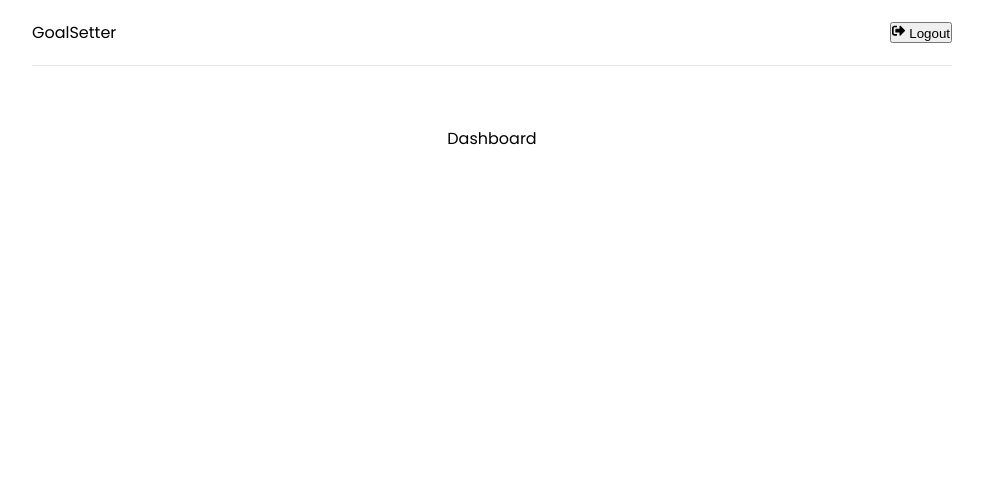
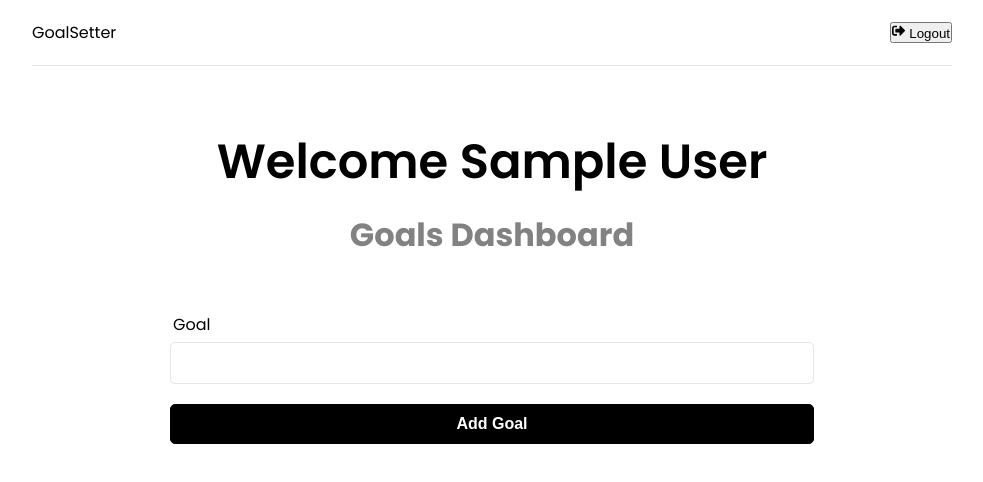
Before and after one commit to GiftBanda/MERN-2022-Frontend, a React (Create React App) app: page / in a window 1280 px wide. Shown: the top 482 px of the page, without its empty margins (148-1131 px from the left). Built offline with nearby package versions, Linux system fonts and the light colour scheme; sample sign-in values are in the browser's storage.

Commit message:
goal state added

```diff
--- a/src/app/store.js
+++ b/src/app/store.js
@@ -1,8 +1,10 @@
 import { configureStore } from '@reduxjs/toolkit';
 import authReducer from '../features/auth/authSlice';
+import goalReducer from '../features/goals/goalSlice';
 
 export const store = configureStore({
   reducer: {
-    auth: authReducer
+    auth: authReducer,
+    goals: goalReducer,
   },
 });
--- /dev/null
+++ b/src/components/GoalForm.jsx
@@ -0,0 +1,39 @@
+import React from 'react';
+import {useState} from 'react';
+import { useDispatch} from 'react-redux';
+import { createGoal } from '../features/goals/goalSlice';
+
+function GoalForm() {
+    const [text, setText] = useState('')
+
+    const dispatch = useDispatch()
+
+    const onSubmit = (e) => {
+        e.preventDefault()
+
+        dispatch(createGoal({text}))
+        setText('')
+    }
+
+  return (
+    <section className='form'>
+        <form onSubmit={onSubmit}>
+            <div className='form-group'>
+                <label htmlFor='text'>Goal</label>
+                <input
+                type='text'
+                name='text'
+                id='text'
+                value={text}
+                onChange={(e) => setText(e.target.value)}
+                />
+            </div>
+            <div className="form-group">
+                <button type="submit" className="btn btn-block">Add Goal</button>
+            </div>
+        </form>
+    </section>
+  )
+}
+
+export default GoalForm
--- /dev/null
+++ b/src/features/goals/goalService.js
@@ -0,0 +1,21 @@
+import axios from "axios";
+
+const API_URL = "http://localhost:5001/api/goals";
+
+// Create new goal
+
+const createGoal = async (goalData, token) => {
+  const config = {
+    headers: {
+      Authorization: `Bearer ${token}`,
+    },
+  };
+  const res = await axios.post(API_URL, goalData, config);
+  return res.data;
+}
+
+const goalService = {
+    createGoal
+}
+
+export default goalService;
--- /dev/null
+++ b/src/features/goals/goalSlice.js
@@ -0,0 +1,48 @@
+import { createSlice, createAsyncThunk } from "@reduxjs/toolkit";
+import goalService from "../goals/goalService";
+
+const initialState = {
+    goals: [],
+    isError: false,
+    isSuccess: false,
+    isLoading: false,
+    message: '',
+}
+
+// Create new goal
+export const createGoal = createAsyncThunk('goals/create', async (goalData, thunkAPI) => {
+    const token = thunkAPI.getState().auth.user.token;
+    try {
+        return await goalService.createGoal(goalData, token);
+    }catch(err) {
+        const message = (err.response && err.response.data && err.response.data.message) || err.message || err.toString();
+        return thunkAPI.rejectWithValue(message);
+    }
+})
+
+export const goalSlice = createSlice({
+    name: 'goal',
+    initialState,
+    reducers: {
+        reset: (state) => initialState
+    },
+    extraReducers: (builder) => {
+        builder
+          .addCase(createGoal.pending, (state) => {
+              state.isLoading = true
+          })
+          .addCase(createGoal.fulfilled, (state, action) => {
+              state.isLoading = false
+              state.isSuccess = true
+              state.goals.push(action.payload)
+          })
+          .addCase(createGoal.rejected, (state, action) => {
+                state.isLoading = false
+                state.isError = true
+                state.message = action.payload
+          })
+    }
+})
+
+export const {reset} = goalSlice.actions;
+export default goalSlice.reducer;
--- a/src/pages/Dashboard.jsx
+++ b/src/pages/Dashboard.jsx
@@ -1,8 +1,28 @@
-import React from 'react'
+import React from 'react';
+import {useEffect} from 'react';
+import {useNavigate} from 'react-router-dom';
+import {useSelector} from 'react-redux';
+import GoalForm from '../components/GoalForm';
 
 function Dashboard() {
+  const navigate = useNavigate();
+
+  const {user} = useSelector((state) => state.auth);
+
+  useEffect(() => {
+    if(!user) {
+      navigate('/login');
+    }
+  },[user, navigate])
+
   return (
-    <div>Dashboard</div>
+    <>
+    <section className='heading'>
+      <h1>Welcome {user && user.name}</h1>
+      <p>Goals Dashboard</p>
+    </section>
+    <GoalForm />
+    </>
   )
 }
 
```
